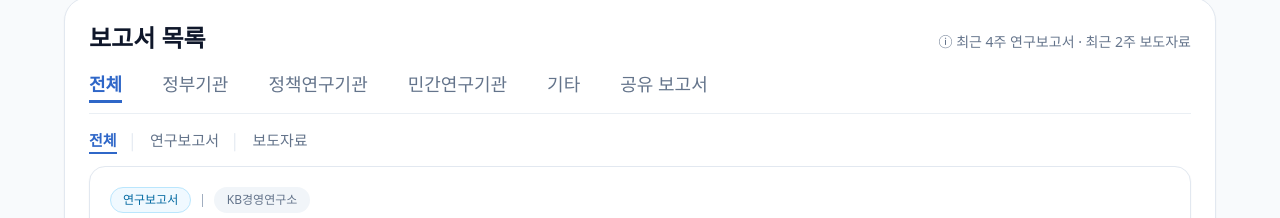
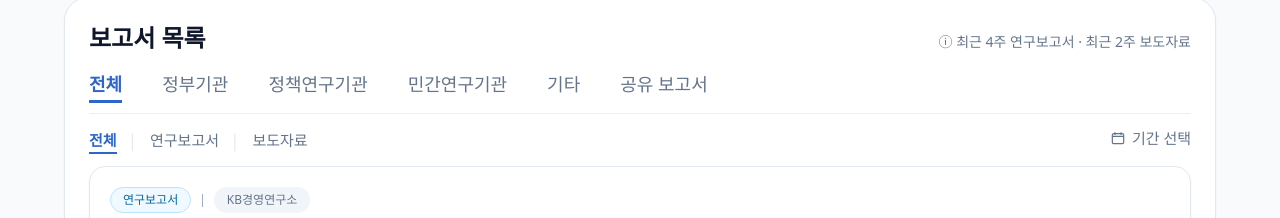
Before and after one commit to cha2yeon/research-hub, a Next.js app: page / in a window 1280 px wide. Shown: the part 338-556 px from the top of the page. Built offline with nearby package versions, Linux system fonts and the light colour scheme; no server answers.

Commit message:
기간 필터 추가

```diff
--- a/app/page.tsx
+++ b/app/page.tsx
@@ -1,6 +1,7 @@
 'use client';
 
 import { ReportList } from '@/components/report-list';
+import { DateRangeFilter } from '@/components/date-range-filter';
 import { PaginationControls } from '@/components/pagination-controls';
 import { ReportFilterTabsClient } from '@/components/report-filter-tabs-client';
 import { ReportSearchBarClient } from '@/components/report-search-bar-client';
@@ -23,6 +24,10 @@ const REPORTS_PER_PAGE = 20;
 
 function normalizeFilterValue(value: string): string {
   return value.replace(/\s+/g, '').toLowerCase();
+}
+
+function normalizePublishedDate(value: string): string {
+  return value.length === 7 ? `${value}-01` : value.slice(0, 10);
 }
 
 function compareReportsByDate(left: { publishedAt: string; datePrecision?: 'day' | 'month'; firstSeenAt?: string }, right: { publishedAt: string; datePrecision?: 'day' | 'month'; firstSeenAt?: string }): number {
@@ -68,6 +73,8 @@ export default function HomePage() {
   const [selectedInstitution, setSelectedInstitution] = useState('전체');
   const [selectedReportType, setSelectedReportType] = useState<ReportTypeFilter>('전체');
   const [currentPage, setCurrentPage] = useState(1);
+  const [startDate, setStartDate] = useState('');
+  const [endDate, setEndDate] = useState('');
   const [sharedReports, setSharedReports] = useState<SharedReport[]>([]);
 
   useEffect(() => {
@@ -192,10 +199,15 @@ export default function HomePage() {
       return matchesReportType && matchesSearch;
     });
 
-    const sortedReports = [...matchedReports].sort(compareReportsByDate);
+    const dateFilteredReports = matchedReports.filter((report) => {
+      const publishedDate = normalizePublishedDate(report.publishedAt);
+      return (!startDate || publishedDate >= startDate) && (!endDate || publishedDate <= endDate);
+    });
+
+    const sortedReports = [...dateFilteredReports].sort(compareReportsByDate);
 
     return sortedReports;
-  }, [reports, searchQuery, selectedGroup, selectedInstitution, selectedReportType, sharedReports]);
+  }, [reports, searchQuery, selectedGroup, selectedInstitution, selectedReportType, startDate, endDate, sharedReports]);
 
   const institutionOptions = useMemo(() => [
     { value: '전체', label: '전체' },
@@ -310,7 +322,7 @@ export default function HomePage() {
               }}
             />
             <div className="-mt-1 mb-0 h-px w-full bg-slate-200/70" />
-            <div className="flex min-h-[26px] w-full items-start">
+            <div className="flex min-h-[26px] w-full flex-col items-start gap-2 sm:flex-row sm:justify-between">
               {selectedGroup !== '전체' && selectedGroup !== '공유 보고서' ? (
                 <ReportFilterTabsClient
                   options={institutionOptions}
@@ -350,11 +362,25 @@ export default function HomePage() {
                 })}
                 </div>
               )}
+              <DateRangeFilter
+                startDate={startDate}
+                endDate={endDate}
+                onApply={(range) => {
+                  setStartDate(range.startDate);
+                  setEndDate(range.endDate);
+                  setCurrentPage(1);
+                }}
+                onClear={() => {
+                  setStartDate('');
+                  setEndDate('');
+                  setCurrentPage(1);
+                }}
+              />
             </div>
           </div>
 
           {isSharedReportsSelected ? (
-            <SharedReportsSection searchQuery="" />
+            <SharedReportsSection searchQuery="" startDate={startDate} endDate={endDate} />
           ) : (
             <div className="space-y-4">
               <ReportList
--- /dev/null
+++ b/components/date-range-filter.tsx
@@ -0,0 +1,100 @@
+'use client';
+
+import { useState } from 'react';
+
+interface DateRangeFilterProps {
+  startDate: string;
+  endDate: string;
+  onApply: (range: { startDate: string; endDate: string }) => void;
+  onClear: () => void;
+}
+
+function formatDateRangeDate(value: string): string {
+  return value.replace(/-/g, '.');
+}
+
+export function DateRangeFilter({ startDate, endDate, onApply, onClear }: DateRangeFilterProps) {
+  const [isOpen, setIsOpen] = useState(false);
+  const [draftStartDate, setDraftStartDate] = useState(startDate);
+  const [draftEndDate, setDraftEndDate] = useState(endDate);
+  const hasCompleteRange = Boolean(draftStartDate && draftEndDate);
+  const hasInvalidRange = hasCompleteRange && draftStartDate > draftEndDate;
+
+  const openPicker = () => {
+    setDraftStartDate(startDate);
+    setDraftEndDate(endDate);
+    setIsOpen(true);
+  };
+
+  const applyRange = () => {
+    if (!hasCompleteRange || hasInvalidRange) return;
+    onApply({ startDate: draftStartDate, endDate: draftEndDate });
+    setIsOpen(false);
+  };
+
+  const clearRange = () => {
+    setDraftStartDate('');
+    setDraftEndDate('');
+    onClear();
+    setIsOpen(false);
+  };
+
+  const label = startDate && endDate
+    ? `${formatDateRangeDate(startDate)} ~ ${formatDateRangeDate(endDate)}`
+    : '기간 선택';
+
+  return (
+    <div className="relative shrink-0">
+      <button
+        type="button"
+        onClick={openPicker}
+        className="inline-flex items-center gap-1.5 border-b-2 border-transparent py-0.5 text-xs font-normal text-slate-500 transition-colors hover:border-slate-400 hover:text-slate-800 sm:text-[15px]"
+        aria-expanded={isOpen}
+        aria-haspopup="dialog"
+      >
+        <svg aria-hidden="true" viewBox="0 0 24 24" className="h-3.5 w-3.5 sm:h-4 sm:w-4" fill="none" stroke="currentColor" strokeWidth="1.8">
+          <rect x="3.5" y="5.5" width="17" height="15" rx="2" />
+          <path d="M7.5 3.5v4M16.5 3.5v4M3.5 9.5h17" />
+        </svg>
+        {label}
+      </button>
+
+      {isOpen && (
+        <div className="absolute left-0 top-full z-30 mt-2 w-[min(20rem,calc(100vw-2.5rem))] rounded-xl border border-slate-200 bg-white p-4 shadow-lg sm:left-auto sm:right-0" role="dialog" aria-label="발행일 기간 선택">
+          <div className="grid grid-cols-1 gap-3 sm:grid-cols-2">
+            <label className="space-y-1.5 text-xs font-medium text-slate-600">
+              <span>시작일</span>
+              <input
+                type="date"
+                value={draftStartDate}
+                onChange={(event) => setDraftStartDate(event.target.value)}
+                className="w-full rounded-lg border border-slate-200 px-2.5 py-2 text-sm text-slate-700 outline-none transition focus:border-slate-400 focus:ring-2 focus:ring-slate-100"
+              />
+            </label>
+            <label className="space-y-1.5 text-xs font-medium text-slate-600">
+              <span>종료일</span>
+              <input
+                type="date"
+                value={draftEndDate}
+                onChange={(event) => setDraftEndDate(event.target.value)}
+                className="w-full rounded-lg border border-slate-200 px-2.5 py-2 text-sm text-slate-700 outline-none transition focus:border-slate-400 focus:ring-2 focus:ring-slate-100"
+              />
+            </label>
+          </div>
+          {hasInvalidRange && <p className="mt-2 text-xs text-rose-600">종료일은 시작일 이후여야 합니다.</p>}
+          <div className="mt-4 flex items-center justify-end gap-2">
+            <button type="button" onClick={clearRange} className="text-xs font-medium text-slate-500 transition hover:text-slate-800">초기화</button>
+            <button
+              type="button"
+              onClick={applyRange}
+              disabled={!hasCompleteRange || hasInvalidRange}
+              className="rounded-lg bg-slate-900 px-3 py-1.5 text-xs font-medium text-white transition hover:bg-slate-800 disabled:cursor-not-allowed disabled:opacity-40"
+            >
+              적용
+            </button>
+          </div>
+        </div>
+      )}
+    </div>
+  );
+}
--- a/components/shared-reports-section.tsx
+++ b/components/shared-reports-section.tsx
@@ -18,7 +18,13 @@ function formatDate(date: string): string {
   return date.replace(/-/g, '.');
 }
 
-export function SharedReportsSection({ searchQuery }: { searchQuery: string }) {
+interface SharedReportsSectionProps {
+  searchQuery: string;
+  startDate: string;
+  endDate: string;
+}
+
+export function SharedReportsSection({ searchQuery, startDate, endDate }: SharedReportsSectionProps) {
   const [reports, setReports] = useState<SharedReport[]>([]);
   const [isLoading, setIsLoading] = useState(true);
   const [listError, setListError] = useState('');
@@ -63,15 +69,19 @@ export function SharedReportsSection({ searchQuery }: { searchQuery: string }) {
     );
   }, [reports, searchQuery]);
 
-  const totalPages = Math.max(1, Math.ceil(visibleReports.length / REPORTS_PER_PAGE));
+  const dateFilteredReports = useMemo(() => visibleReports.filter((report) =>
+    (!startDate || report.published_at >= startDate) && (!endDate || report.published_at <= endDate),
+  ), [visibleReports, startDate, endDate]);
+
+  const totalPages = Math.max(1, Math.ceil(dateFilteredReports.length / REPORTS_PER_PAGE));
   const paginatedReports = useMemo(() => {
     const startIndex = (currentPage - 1) * REPORTS_PER_PAGE;
-    return visibleReports.slice(startIndex, startIndex + REPORTS_PER_PAGE);
-  }, [currentPage, visibleReports]);
+    return dateFilteredReports.slice(startIndex, startIndex + REPORTS_PER_PAGE);
+  }, [currentPage, dateFilteredReports]);
 
   useEffect(() => {
     setCurrentPage(1);
-  }, [searchQuery]);
+  }, [searchQuery, startDate, endDate]);
 
   useEffect(() => {
     setCurrentPage((page) => Math.min(page, totalPages));
@@ -202,7 +212,7 @@ export function SharedReportsSection({ searchQuery }: { searchQuery: string }) {
           <span className="h-5 w-5 animate-spin rounded-full border-2 border-slate-300 border-t-slate-700" aria-hidden="true" />
           공유 보고서를 불러오는 중입니다...
         </div>
-      ) : visibleReports.length === 0 ? (
+      ) : dateFilteredReports.length === 0 ? (
         <div className="rounded-2xl border border-dashed border-slate-200 bg-slate-50 px-6 py-10 text-center text-sm text-slate-500">
           공유된 보고서가 없습니다.
         </div>
@@ -234,7 +244,7 @@ export function SharedReportsSection({ searchQuery }: { searchQuery: string }) {
       )}
       <PaginationControls
         currentPage={currentPage}
-        totalItems={visibleReports.length}
+        totalItems={dateFilteredReports.length}
         pageSize={REPORTS_PER_PAGE}
         onPageChange={setCurrentPage}
       />
```
